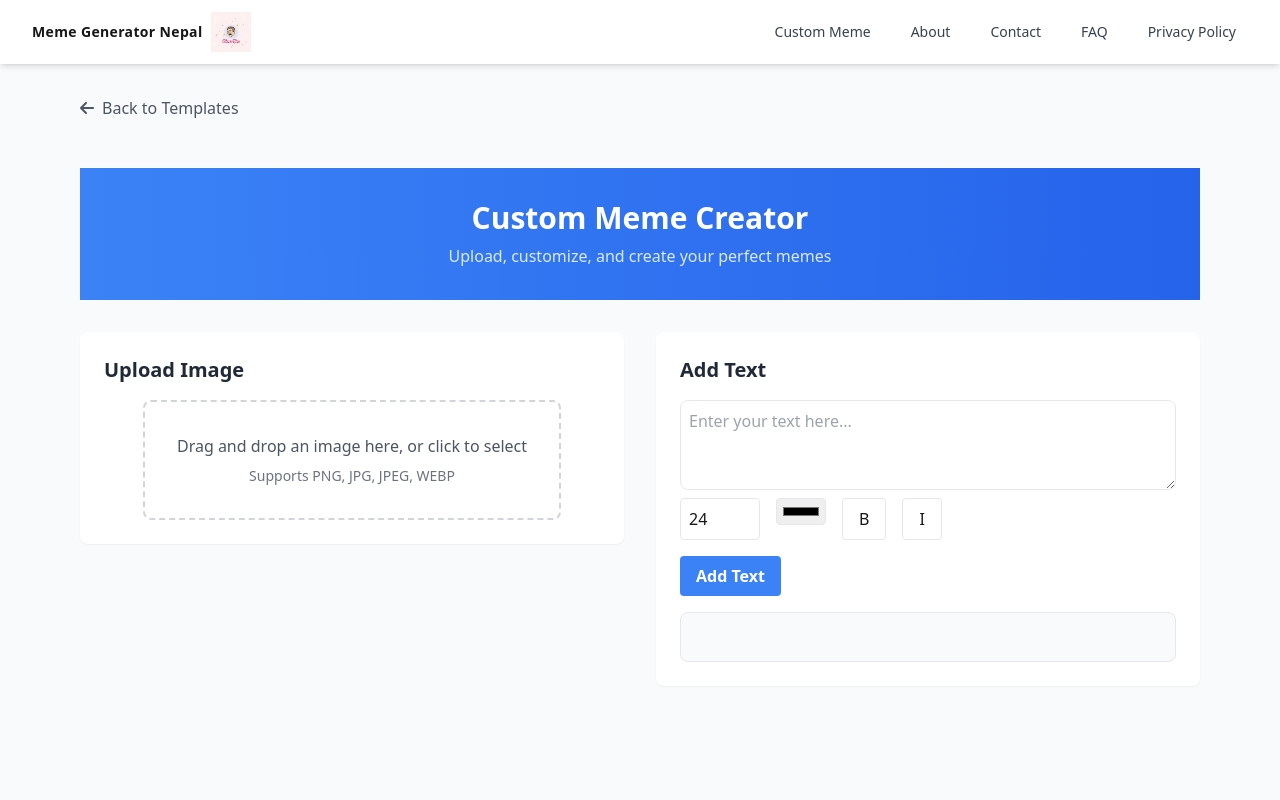
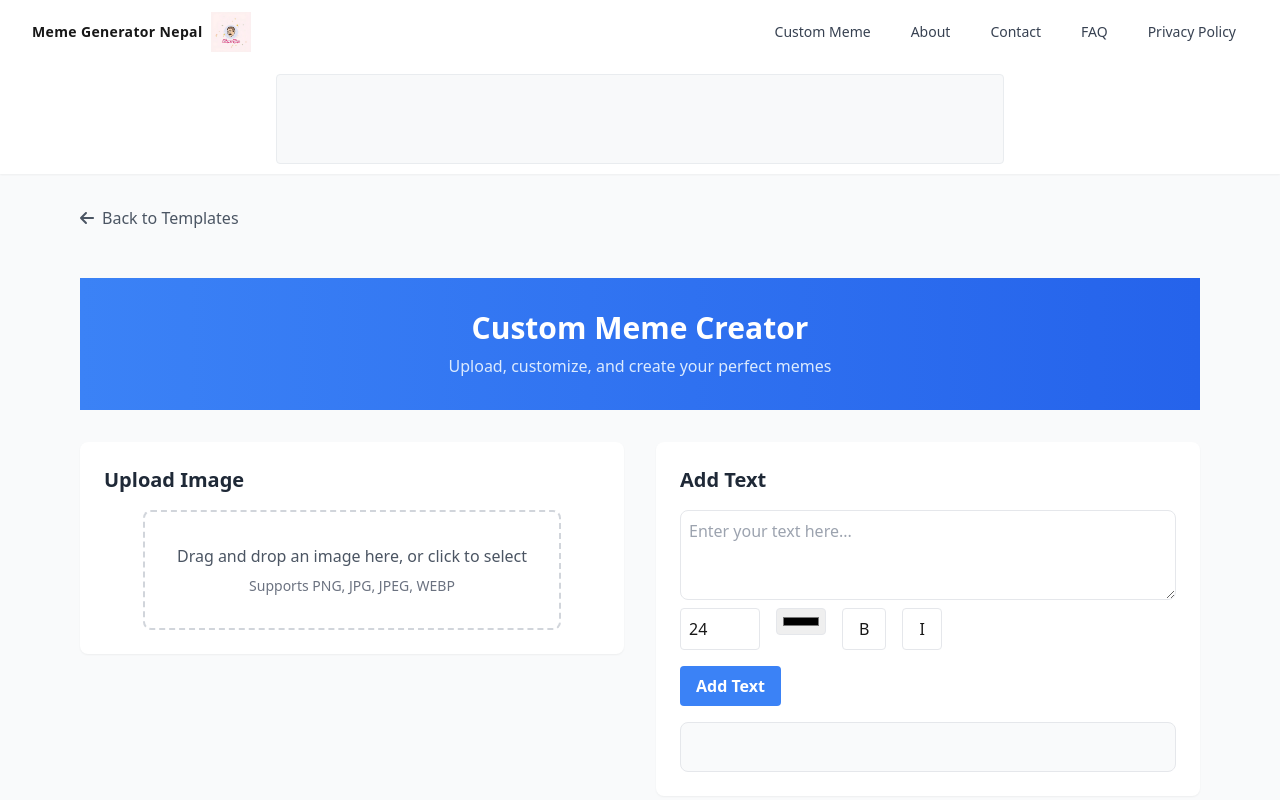
Before and after one commit to robinnayak/meme-generator, a Next.js app: page /custommeme in a window 1280 px wide. Shown: the top 800 px of the page. Built offline with nearby package versions, Linux system fonts and the light colour scheme; no server answers.

Commit message:
added adilla ads

```diff
--- a/app/layout.tsx
+++ b/app/layout.tsx
@@ -6,6 +6,7 @@ import Footer from "./components/Footer";
 import { BASE_URL } from "@/components/services/baseurl";
 import {SocialAd } from "@/components/Ads/AdBanner";
 import Script from 'next/script';
+import AdillaAd from "@/components/Ads/AdillaAd";
 
 const geistSans = Geist({
   variable: "--font-geist-sans",
@@ -98,6 +99,9 @@ export default function RootLayout({
         className={`${geistSans.variable} ${geistMono.variable} font-sans min-h-screen flex flex-col`}
       >
         <Navbar />
+        <div className="sticky top-0 z-10 bg-white shadow-sm">
+          <AdillaAd type="Banner" />
+        </div>
         <main className="flex-grow pb-16">
           {children}
         </main>
--- /dev/null
+++ b/components/Ads/AdillaAd.tsx
@@ -0,0 +1,50 @@
+'use client';
+
+import React from 'react';
+import Script from "next/script";
+
+interface AdillaAdProps {
+    style?: React.CSSProperties;
+}
+
+interface AdillaComponentProps {
+    type?: 'Banner';
+    className?: string;
+}
+
+export const AdillaBannerAd: React.FC<AdillaAdProps> = ({ style }) => {
+    return (
+        <>
+            <Script
+                async
+                src="https://js.wpadmngr.com/static/adManager.js"
+                strategy="lazyOnload"
+            />
+            <div className="flex justify-center w-full">
+                <div
+                    id="adilla-banner"
+                    style={{
+                        width: '728px',
+                        height: '90px',
+                        margin: '10px auto',
+                        backgroundColor: '#f8f9fa',
+                        border: '1px solid #e9ecef',
+                        borderRadius: '4px',
+                        ...style
+                    }}
+                />
+            </div>
+        </>
+    );
+};
+
+const AdillaAd: React.FC<AdillaComponentProps> = ({ type = 'Banner' }) => {
+    switch (type) {
+        case 'Banner':
+            return <AdillaBannerAd />;
+        default:
+            return null;
+    }
+};
+
+export default AdillaAd;
```
